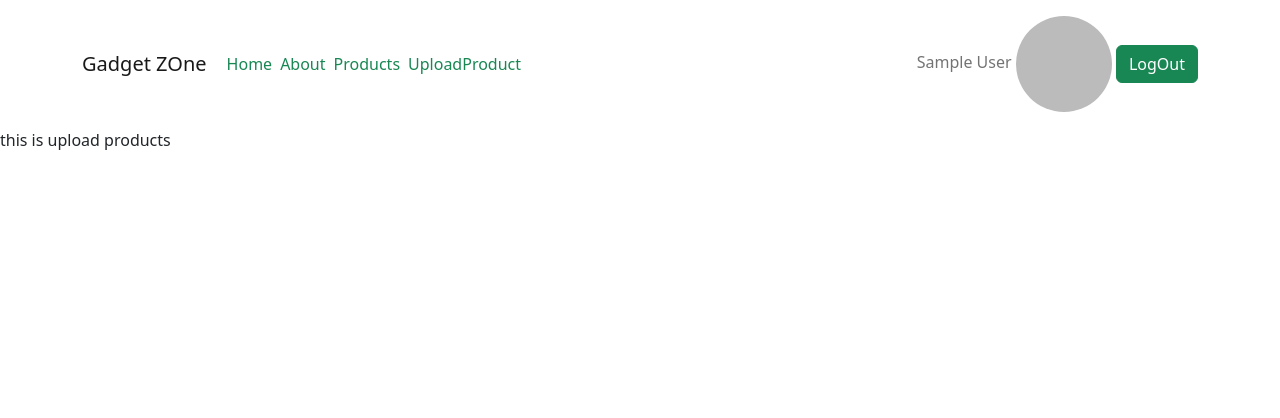
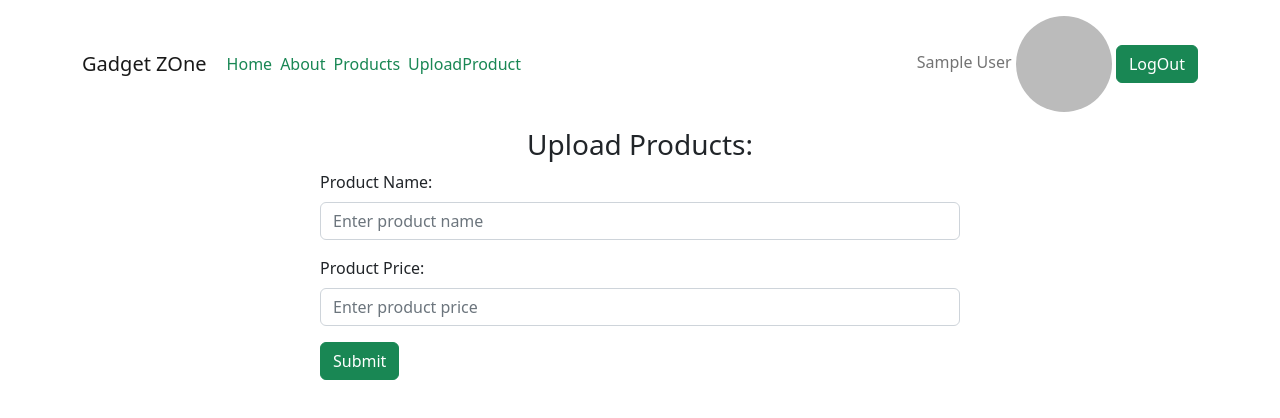
Before and after one commit to azizulkabir/Gadget-Zone-JWT, a React (Create React App) app: page /uploadproduct in a window 1280 px wide. Shown: the top 418 px of the page. Built offline with nearby package versions, Linux system fonts and the light colour scheme; no server answers; sample sign-in values are in the browser's storage.

Commit message:
upload form

```diff
--- a/src/Component/UploadProducts/UploadProducts.js
+++ b/src/Component/UploadProducts/UploadProducts.js
@@ -1,9 +1,26 @@
 import React from 'react';
+import { Button, Form } from 'react-bootstrap';
 
 const UploadProducts = () => {
     return (
         <div>
-            this is upload products
+            <h3 className='text-center'>Upload Products:</h3>
+            <div className='w-50 mx-auto'>
+                <Form>
+                    <Form.Group className="mb-3" controlId="formBasicEmail">
+                        <Form.Label>Product Name: </Form.Label>
+                        <Form.Control type="text" name='name' placeholder="Enter product name" />
+                    </Form.Group>
+
+                    <Form.Group className="mb-3" controlId="formBasicPassword">
+                        <Form.Label>Product Price: </Form.Label>
+                        <Form.Control type="text" name='price' placeholder="Enter product price" />
+                    </Form.Group>
+                    <Button variant="success" type="submit">
+                        Submit
+                    </Button>
+                </Form>
+            </div>
         </div>
     );
 };
```
